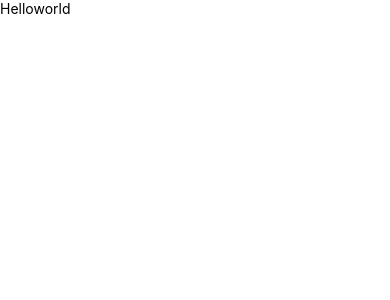
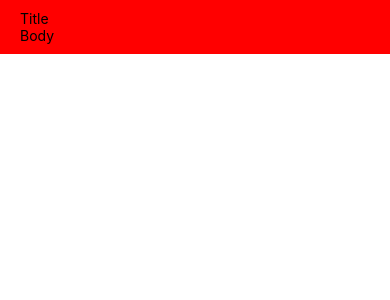
Before and after one commit to sarmad1995/rn-workshop-posts, a React Native app: screen / in a window 390 px wide. Shown: the top 300 px of the page. Built offline with nearby package versions, Linux system fonts and the light colour scheme.

Commit message:
Added basic stylying to listtile

```diff
--- a/App.js
+++ b/App.js
@@ -1,11 +1,22 @@
 import React from "react";
-import { View, Text } from "react-native";
+import { View, Text, StyleSheet } from "react-native";
 
 const App = () => {
   return (
     <View>
-      <Text>Helloworld</Text>
+      <View style={styles.listTileContainer}>
+        <Text>Title</Text>
+        <Text>Body</Text>
+      </View>
     </View>
   );
 };
+
+const styles = StyleSheet.create({
+  listTileContainer: {
+    backgroundColor: "red",
+    paddingVertical: 10,
+    paddingHorizontal: 20,
+  },
+});
 export default App;
```
